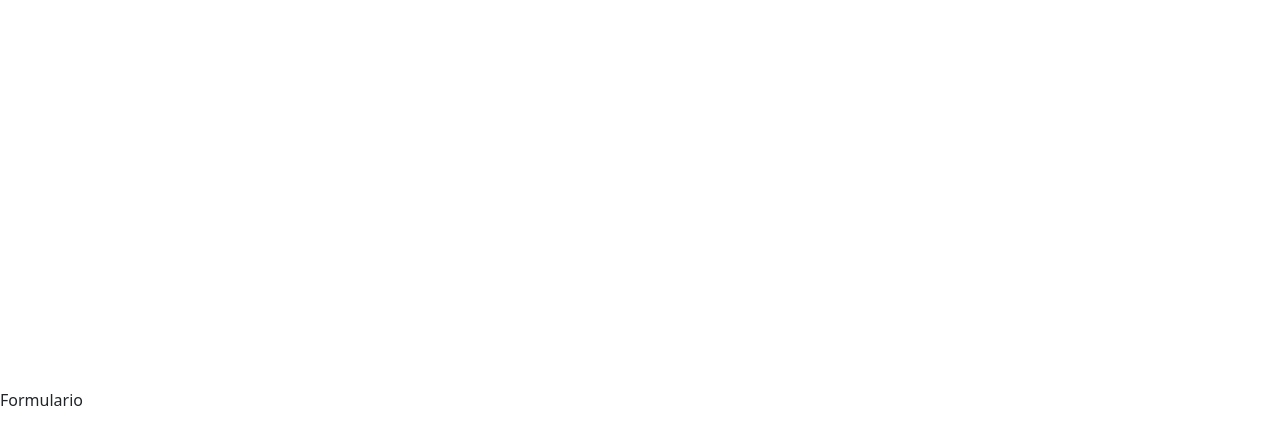
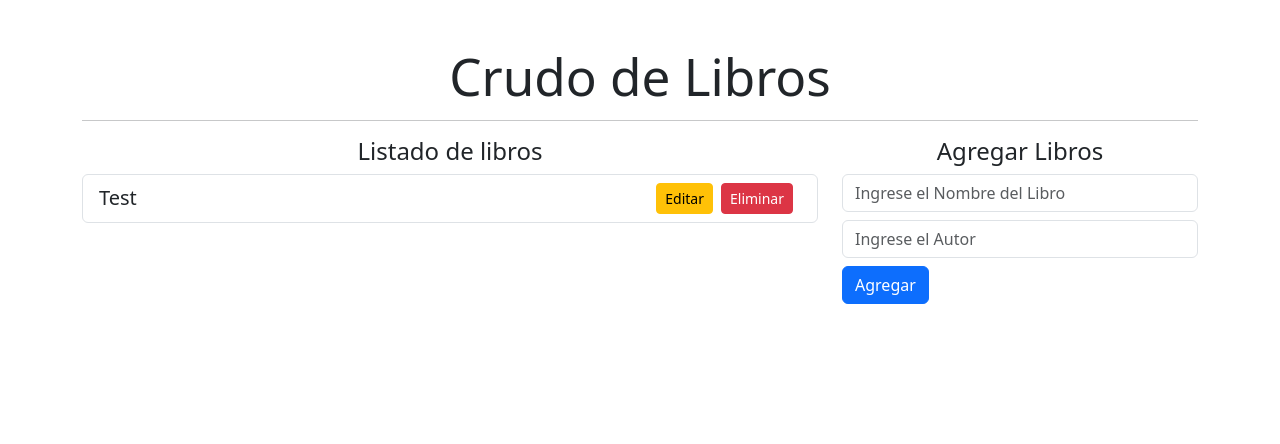
Before and after one commit to zurimokato/CrudLibrosClase, a React (Vite) app: page / in a window 1280 px wide. Shown: the top 444 px of the page. Built offline with nearby package versions, Linux system fonts and the light colour scheme.

Commit message:
interfaz inicial

```diff
--- a/src/components/Formulario.jsx
+++ b/src/components/Formulario.jsx
@@ -1,8 +1,38 @@
-import React from 'react'
+
+
+import React,{useState,useEffect} from 'react'
+import { db } from '../firebase'
+import { collection,doc,addDoc,onSnapshot,deleteDoc,updateDoc } from 'firebase/firestore'
+
 
 function Formulario() {
+    const [nombreLibre, setNombreLibro]=useState('');
+    const [nombreAutor,setNombreAutor]=useState('');
   return (
-    <div>Formulario</div>
+    <div className='container mt-5'>
+        <h1 className='text-center'> Crudo de Libros</h1>
+        <hr/>
+        <div className="row">
+            <div className="col-8">
+                <h4 className="text-center">Listado de libros</h4>
+                <ul className='list-group'>
+                    <li className='list-group-item'>
+                        <span className='lead'>Test</span>
+                        <button className="btn btn-danger btn-sm float-end mx-2">Eliminar</button>
+                        <button className="btn btn-warning btn-sm float-end">Editar</button>
+                    </li>
+                </ul>
+            </div>
+            <div className="col-4">
+                <h4 className="text-center">Agregar Libros</h4>
+                <form >
+                    <input type="text" className="form-control mb-2" placeholder='Ingrese el Nombre del Libro' />
+                    <input type="text" className="form-control mb-2" placeholder='Ingrese el Autor'/>
+                    <button className="btn btn-primary btn-block">Agregar</button>
+                </form>
+            </div>
+        </div>
+    </div>
   )
 }
 
--- a/src/firebase.js
+++ b/src/firebase.js
@@ -1,5 +1,5 @@
 import { initializeApp } from "firebase/app";
-import { getFireStore } from "firebase/firestore";
+import { getFirestore } from "firebase/firestore";
 
 
 // TODO: Add SDKs for Firebase products that you want to use
@@ -17,5 +17,5 @@ const firebaseConfig = {
 
 
 const app = initializeApp(firebaseConfig);
-const db=getFireStore(app);
+const db=getFirestore(app);
 export {db};
--- a/src/index.css
+++ b/src/index.css
@@ -23,13 +23,6 @@ a:hover {
   color: #535bf2;
 }
 
-body {
-  margin: 0;
-  display: flex;
-  place-items: center;
-  min-width: 320px;
-  min-height: 100vh;
-}
 
 h1 {
   font-size: 3.2em;
```
